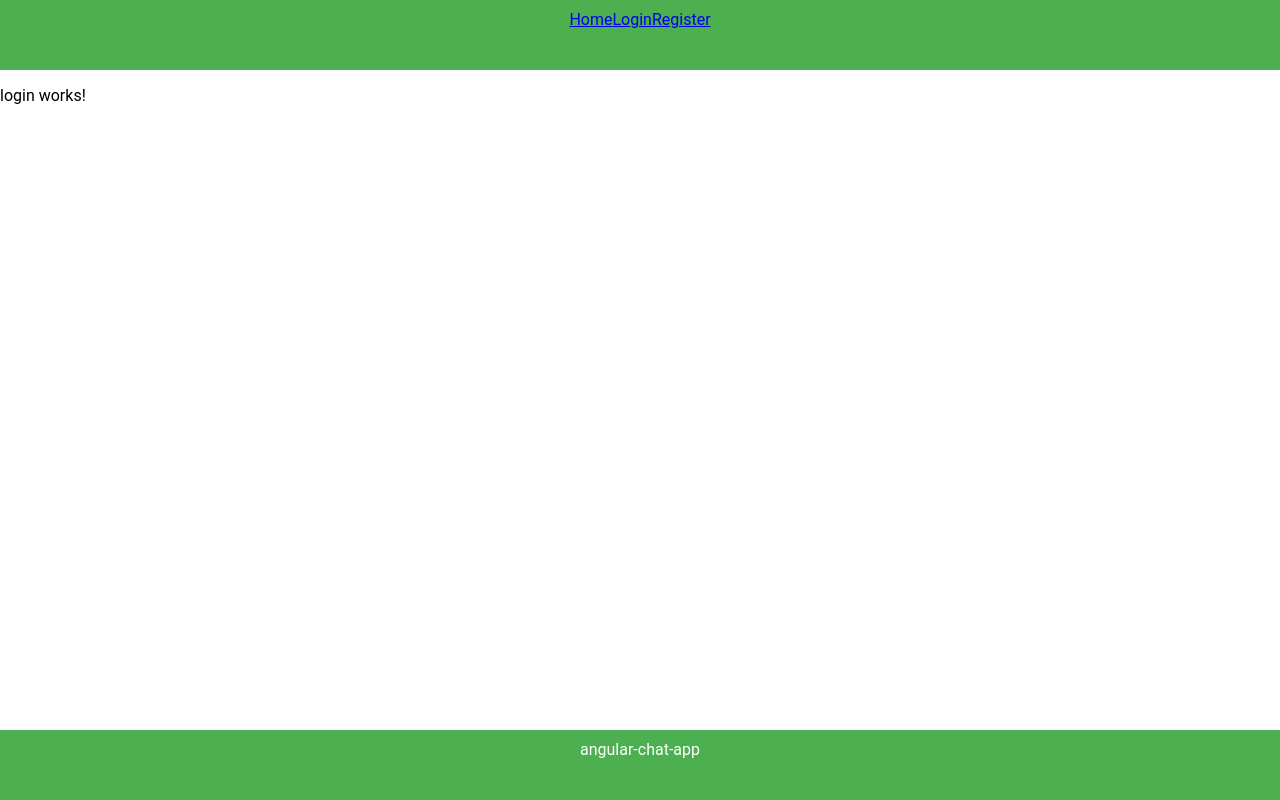
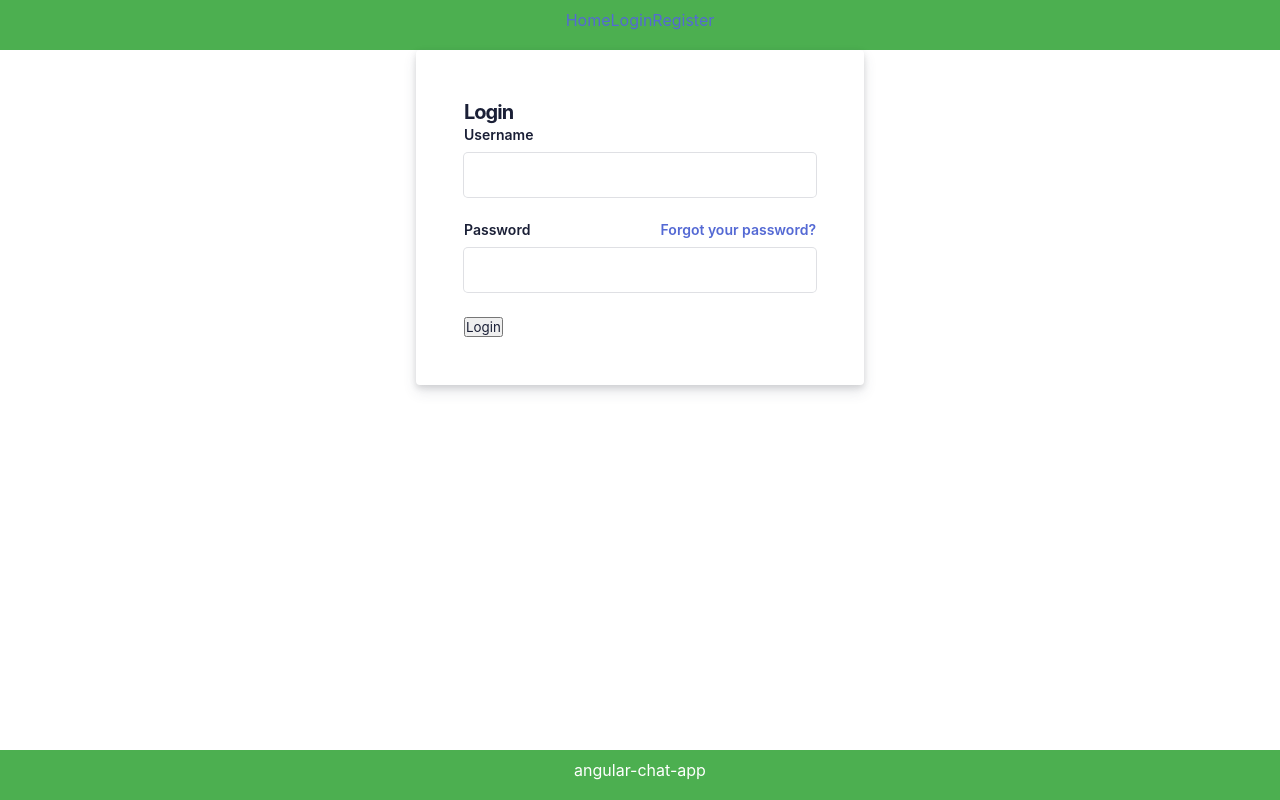
Before and after one commit to jrdnthedev/angular-chat-app, an Angular app: page /login in a window 1280 px wide. Built offline with nearby package versions, Linux system fonts and the light colour scheme.

Commit message:
added forms updated register/login components to use forms

```diff
--- a/src/app/core/components/login/login.component.html
+++ b/src/app/core/components/login/login.component.html
@@ -1 +1,24 @@
-<p>login works!</p>
+<app-form form>
+  <h1>Login</h1>
+  <form [formGroup]="loginForm" (ngSubmit)="onSubmit()">
+    <div class="field">
+      <label for="username">Username</label>
+      <input type="text" id="username" formControlName="username" required />
+    </div>
+    <div class="field">
+      <div class="grid--50-50">
+        <label for="password">Password</label>
+        <div class="reset-pass">
+          <a href="#">Forgot your password?</a>
+        </div>
+      </div>
+      <input
+        type="password"
+        id="password"
+        formControlName="password"
+        required
+      />
+    </div>
+    <button type="submit">Login</button>
+  </form>
+</app-form>
--- a/src/app/core/components/login/login.component.ts
+++ b/src/app/core/components/login/login.component.ts
@@ -1,12 +1,43 @@
 import { Component } from '@angular/core';
+import { FormComponent } from '../../../shared/components/form/form.component';
+import {
+  FormControl,
+  FormGroup,
+  Validators,
+  ReactiveFormsModule,
+} from '@angular/forms';
+import { HttpClient } from '@angular/common/http';
+import { SubscriptionLike } from 'rxjs';
 
 @Component({
   selector: 'app-login',
   standalone: true,
-  imports: [],
+  imports: [FormComponent, ReactiveFormsModule],
   templateUrl: './login.component.html',
-  styleUrl: './login.component.scss'
+  styleUrl: './login.component.scss',
 })
 export class LoginComponent {
+  loginForm = new FormGroup({
+    username: new FormControl('', Validators.required),
+    password: new FormControl('', Validators.required),
+  });
 
+  subscription!: SubscriptionLike;
+
+  constructor(private http: HttpClient) {}
+
+  onSubmit() {
+    if (this.loginForm.valid) {
+      console.log(this.loginForm.value);
+      this.subscription = this.http
+        .post('http://localhost:3000/login', this.loginForm.value)
+        .subscribe((response) => {
+          console.log(response);
+        });
+    }
+  }
+
+  ngOnDestroy() {
+    this.subscription.unsubscribe();
+  }
 }
--- a/src/app/core/components/register/register.component.html
+++ b/src/app/core/components/register/register.component.html
@@ -1 +1,30 @@
-<p>register works!</p>
+<app-form form>
+  <h1>Register</h1>
+  <form [formGroup]="registerForm" (ngSubmit)="onSubmit()">
+    <div class="field">
+      <label for="username">Username</label>
+      <input type="text" id="username" formControlName="username" required />
+    </div>
+    <div class="field">
+      <div>
+        <label for="password">Password</label>
+      </div>
+      <input
+        type="password"
+        id="password"
+        formControlName="password"
+        required
+      />
+    </div>
+    <div class="field">
+      <label for="confirmPassword">Confirm Password</label>
+      <input
+        type="password"
+        id="confirmPassword"
+        formControlName="confirmPassword"
+        required
+      />
+    </div>
+    <button type="submit">Register</button>
+  </form>
+</app-form>
--- a/src/app/core/components/register/register.component.ts
+++ b/src/app/core/components/register/register.component.ts
@@ -1,12 +1,48 @@
 import { Component } from '@angular/core';
+import {
+  FormControl,
+  FormGroup,
+  ReactiveFormsModule,
+  Validators,
+} from '@angular/forms';
+import { FormComponent } from '../../../shared/components/form/form.component';
+import { HttpClient } from '@angular/common/http';
+import { SubscriptionLike } from 'rxjs';
 
 @Component({
   selector: 'app-register',
   standalone: true,
-  imports: [],
+  imports: [ReactiveFormsModule, FormComponent],
   templateUrl: './register.component.html',
-  styleUrl: './register.component.scss'
+  styleUrl: './register.component.scss',
 })
 export class RegisterComponent {
+  registerForm = new FormGroup({
+    username: new FormControl('', Validators.required),
+    password: new FormControl('', Validators.required),
+    confirmPassword: new FormControl('', Validators.required),
+  });
+  subscription!: SubscriptionLike;
+  constructor(private http: HttpClient) {}
 
+  onSubmit() {
+    if (
+      this.registerForm.valid &&
+      this.registerForm.value.password ===
+        this.registerForm.value.confirmPassword
+    ) {
+      this.subscription = this.http
+        .post('http://localhost:3000/register', this.registerForm.value)
+        .subscribe((response) => {
+          console.log(response);
+        });
+      console.log(this.registerForm.value);
+    } else {
+      console.log('Passwords do not match');
+    }
+  }
+
+  ngOnDestroy() {
+    this.subscription.unsubscribe();
+  }
 }
--- /dev/null
+++ b/src/app/shared/components/form/form.component.html
@@ -0,0 +1,3 @@
+<div id="form">
+  <ng-content></ng-content>
+</div>
--- /dev/null
+++ b/src/app/shared/components/form/form.component.scss
@@ -0,0 +1,115 @@
+::ng-deep {
+  * {
+    padding: 0;
+    margin: 0;
+    color: #1a1f36;
+    box-sizing: border-box;
+    word-wrap: break-word;
+    font-family: -apple-system, BlinkMacSystemFont, Segoe UI, Roboto,
+      Helvetica Neue, Ubuntu, sans-serif;
+  }
+
+  a {
+    color: #5469d4;
+    text-decoration: unset;
+  }
+
+  #form {
+    margin: 0px auto;
+    padding: 48px;
+    width: 100%;
+    max-width: 448px;
+    background: white;
+    border-radius: 4px;
+    box-shadow: rgba(60, 66, 87, 0.12) 0px 7px 14px 0px,
+      rgba(0, 0, 0, 0.12) 0px 3px 6px 0px;
+  }
+
+  h1 {
+    font-size: 20px;
+    line-height: 28px;
+    color: #1a1f36;
+    letter-spacing: -1px;
+  }
+
+  label {
+    margin-bottom: 10px;
+  }
+
+  .reset-pass a,
+  label {
+    font-size: 14px;
+    font-weight: 600;
+    display: block;
+  }
+
+  .reset-pass > a {
+    text-align: right;
+    margin-bottom: 10px;
+  }
+
+  .grid--50-50 {
+    display: grid;
+    grid-template-columns: 50% 50%;
+    align-items: center;
+  }
+
+  .field {
+    margin-bottom: 24px;
+    input {
+      box-sizing: border-box;
+      font-size: 16px;
+      line-height: 28px;
+      padding: 8px 16px;
+      width: 100%;
+      min-height: 44px;
+      border: unset;
+      border-radius: 4px;
+      outline-color: rgb(84 105 212 / 0.5);
+      background-color: rgb(255, 255, 255);
+      box-shadow: rgba(0, 0, 0, 0) 0px 0px 0px 0px,
+        rgba(0, 0, 0, 0) 0px 0px 0px 0px, rgba(0, 0, 0, 0) 0px 0px 0px 0px,
+        rgba(60, 66, 87, 0.16) 0px 0px 0px 1px, rgba(0, 0, 0, 0) 0px 0px 0px 0px,
+        rgba(0, 0, 0, 0) 0px 0px 0px 0px, rgba(0, 0, 0, 0) 0px 0px 0px 0px;
+    }
+  }
+
+  input[type="submit"] {
+    background-color: rgb(84, 105, 212);
+    box-shadow: rgba(0, 0, 0, 0) 0px 0px 0px 0px,
+      rgba(0, 0, 0, 0) 0px 0px 0px 0px, rgba(0, 0, 0, 0.12) 0px 1px 1px 0px,
+      rgb(84, 105, 212) 0px 0px 0px 1px, rgba(0, 0, 0, 0) 0px 0px 0px 0px,
+      rgba(0, 0, 0, 0) 0px 0px 0px 0px, rgba(60, 66, 87, 0.08) 0px 2px 5px 0px;
+    color: #fff;
+    font-weight: 600;
+    cursor: pointer;
+  }
+
+  .field-checkbox input {
+    width: 20px;
+    height: 15px;
+    margin-right: 5px;
+    box-shadow: unset;
+    min-height: unset;
+  }
+  .field-checkbox label {
+    display: flex;
+    align-items: center;
+    margin: 0;
+  }
+
+  a.ssolink {
+    display: block;
+    text-align: center;
+    font-weight: 600;
+  }
+  .footer-link span {
+    font-size: 14px;
+    text-align: center;
+  }
+  .listing a {
+    color: #697386;
+    font-weight: 600;
+    margin: 0 10px;
+  }
+}
```
Also changed, not shown: server.js (+6 -2 lines), src/app/shared/components/form/form.component.ts (added, +10 -0 lines), 1 other file (tests, documents, lock files or other folders).
